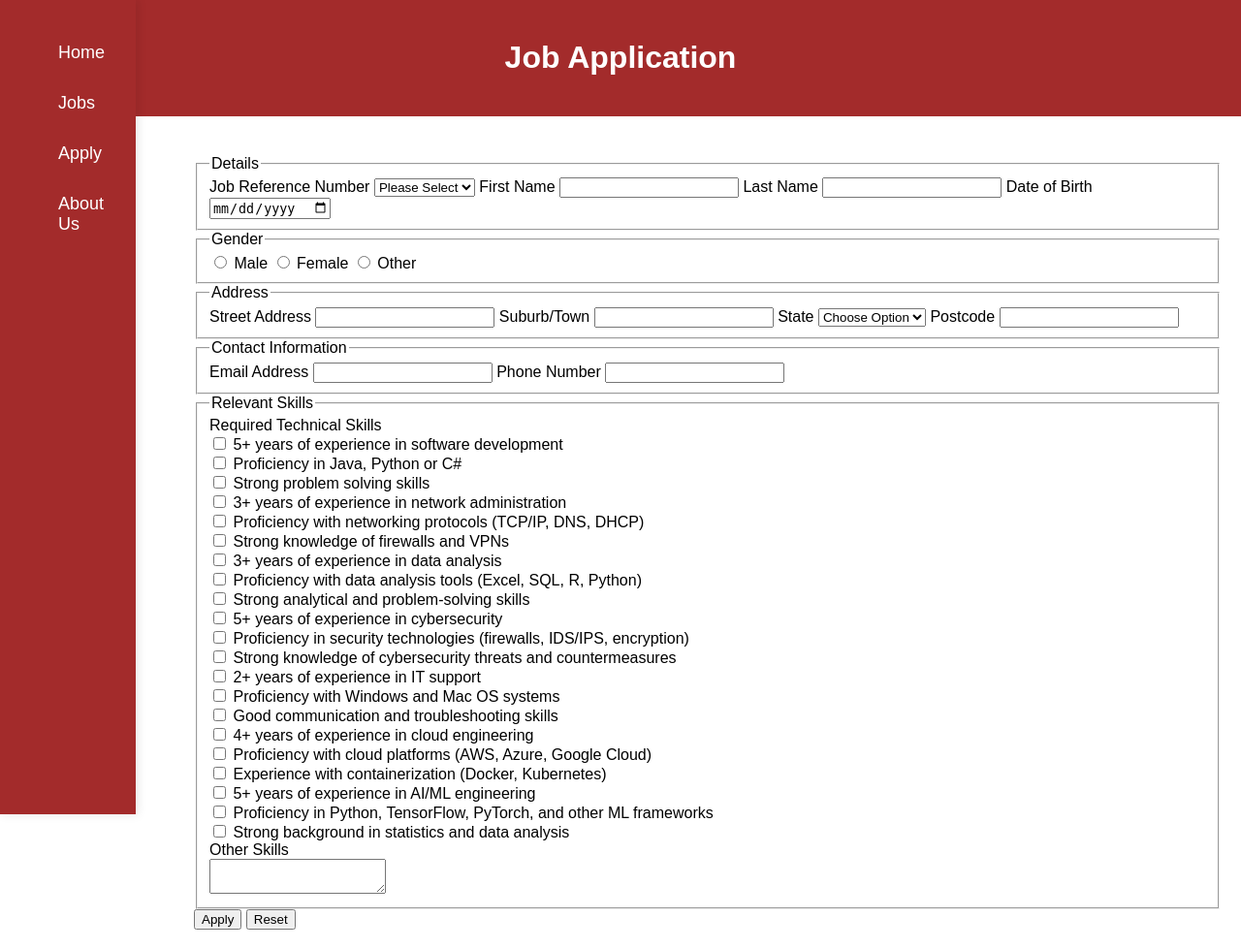
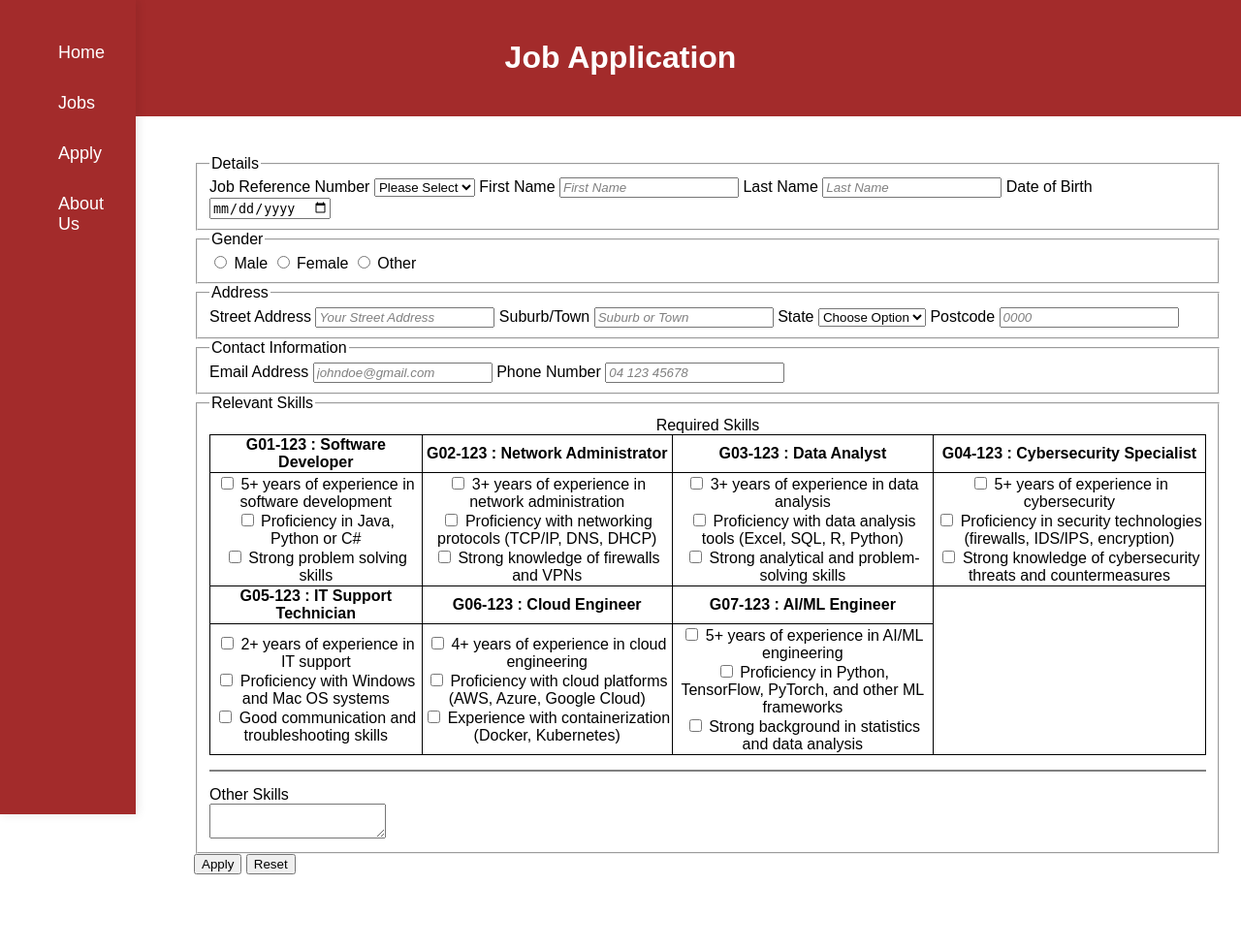
Before and after one commit to JordanThomasButler/LVSJ-GroupProj, a PHP site: page /project1/apply.html in a window 1280 px wide. Shown: the whole page at 97% size. After the commit the page ends 902 px from the top, so only its background shows below. Run offline with PHP 8.4, Linux system fonts and the light colour scheme.

Commit message:
adding placeholders for text + reformatting required skills checkboxes

```diff
--- a/project1/apply.html
+++ b/project1/apply.html
@@ -40,9 +40,9 @@
                     <option value="AI/ML Engineer">G07-123</option>
                 </select>
                 <label for="first-name">First Name</label>
-                <input type="text" id="first-name" name="first-name" required pattern="[A-Za-z]{3,20}">
+                <input type="text" id="first-name" name="first-name" required pattern="[A-Za-z]{3,20}" placeholder="First Name">
                 <label for="last-name">Last Name</label>
-                <input type="text" id="last-name" name="last-name" required pattern="[A-Za-z -]{3,20}">
+                <input type="text" id="last-name" name="last-name" required pattern="[A-Za-z -]{3,20}" placeholder="Last Name">
                 <label for="date-of-birth">Date of Birth</label>
                 <input type="date" id="'date" name="date" placeholder="dd/mm/yyyy">
             </fieldset>
@@ -61,9 +61,9 @@
             <fieldset class="form-address">
                 <legend>Address</legend>
                 <label for="street-address">Street Address</label>
-                <input type="text" id="street-address" name="street-address" required pattern="[A-Za-z0-9]{1,40}">
+                <input type="text" id="street-address" name="street-address" required pattern="[A-Za-z0-9]{1,40}" placeholder="Your Street Address">
                 <label for="suburb-or-town">Suburb/Town</label>
-                <input type="text" id="suburb-or-town" name="suburb-or-town" required pattern="[A-Za-z]{1,40}">
+                <input type="text" id="suburb-or-town" name="suburb-or-town" required pattern="[A-Za-z]{1,40}" placeholder="Suburb or Town">
                 <label for="state">State</label>
                 <select id="state" name="state" required>
                     <option value="">Choose Option</option>
@@ -77,97 +77,130 @@
                     <option value="ACT">ACT</option>
                 </select>
                 <label for="postcode">Postcode</label>
-                <input type="text" name="postcode" id="postcode" required pattern="\d{4}">
+                <input type="text" name="postcode" id="postcode" required pattern="\d{4}" placeholder="0000">
             </fieldset>
 
             <fieldset class="form-contact-info">
                 <legend>Contact Information</legend>
                 <label for="email-address">Email Address</label>
-                <input type="email" id="email-address" name="email-address" required>
+                <input type="email" id="email-address" name="email-address" required placeholder="johndoe@gmail.com">
                 <label for="phone-number">Phone Number</label>
-                <input type="text" name="postcode" id="postcode" required pattern="{8,12}">
+                <input type="text" name="postcode" id="postcode" required pattern="{8,12}" placeholder="04 123 45678">
             </fieldset>
 
             <fieldset class="form-skills">
                 <legend>Relevant Skills</legend>
-                <label for="technical-skills">Required Technical Skills</label>
 
+                <table class="skills-table">
+                    <caption>Required Skills</caption>
+
+                    <thead>
+                        <tr>
+                            <th class="skills-table-header">G01-123 : Software Developer</th>
+                            <th class="skills-table-header">G02-123 : Network Administrator</th>
+                            <th class="skills-table-header">G03-123 : Data Analyst</th>
+                            <th class="skills-table-header">G04-123 : Cybersecurity Specialist</th>
+                        </tr>
+                    </thead>
+
+                    <tbody>
+                        <tr>
+                            <td class="skills-table-data">
                                 <div class="checklist G01-123">
-                    <input type="checkbox" id="g01-exp" name="G01-123">
+                                    <input type="checkbox" id="g01-exp" name="g01-exp" value="5+ years of experience in software development">
                                     <label for="g01-exp">5+ years of experience in software development</label><br>
 
-                    <input type="checkbox" id="g01-languages" name="G01-123">
+                                    <input type="checkbox" id="g01-languages" name="g01-languages" value="Proficiency in Java, Python or C#">
                                     <label for="g01-languages">Proficiency in Java, Python or C#</label><br>
 
-                    <input type="checkbox" id="g01-problem-solving" name="G01-123">
+                                    <input type="checkbox" id="g01-problem-solving" name="g01-problem-solving" value="Strong problem solving skills">
                                     <label for="g01-problem-solving">Strong problem solving skills</label>
                                 </div>
-
+                            </td>
+                            <td class="skills-table-data">
                                 <div class="checklist G02-123">
-                    <input type="checkbox" id="g02-exp" name="G02-123">
+                                    <input type="checkbox" id="g02-exp" name="g02-exp" value="3+ years of experience in network administration">
                                     <label for="g02-exp">3+ years of experience in network administration</label><br>
 
-                    <input type="checkbox" id="g02-protocols" name="G02-123">
+                                    <input type="checkbox" id="g02-protocols" name="g02-protocols" value="Proficiency with networking protocols (TCP/IP, DNS, DHCP)">
                                     <label for="g02-protocols">Proficiency with networking protocols (TCP/IP, DNS, DHCP)</label><br>
 
-                    <input type="checkbox" id="g02-firewalls" name="G02-123">
+                                    <input type="checkbox" id="g02-firewalls" name="g02-firewalls" value="Strong knowledge of firewalls and VPNs">
                                     <label for="g02-firewalls">Strong knowledge of firewalls and VPNs</label>
                                 </div>
-
+                            </td>
+                            <td class="skills-table-data">
                                 <div class="checklist G03-123">
-                    <input type="checkbox" id="g03-exp" name="G03-123">
+                                    <input type="checkbox" id="g03-exp" name="g03-exp" value="3+ years of experience in data analysis">
                                     <label for="g03-exp">3+ years of experience in data analysis</label><br>
 
-                    <input type="checkbox" id="g03-tools" name="G03-123">
+                                    <input type="checkbox" id="g03-tools" name="g03-tools" value="Proficiency with data analysis tools (Excel, SQL, R, Python)">
                                     <label for="g03-tools">Proficiency with data analysis tools (Excel, SQL, R, Python)</label><br>
 
-                    <input type="checkbox" id="g03-analytical" name="G03-123">
+                                    <input type="checkbox" id="g03-analytical" name="g03-analytical" value="Strong analytical and problem-solving skills">
                                     <label for="g03-analytical">Strong analytical and problem-solving skills</label>
                                 </div>
-
+                            </td>
+                            <td class="skills-table-data">
                                 <div class="checklist G04-123">
-                    <input type="checkbox" id="g04-exp" name="G04-123">
+                                    <input type="checkbox" id="g04-exp" name="g04-exp" value="5+ years of experience in cybersecurity">
                                     <label for="g04-exp">5+ years of experience in cybersecurity</label><br>
 
-                    <input type="checkbox" id="g04-security" name="G04-123">
+                                    <input type="checkbox" id="g04-security" name="g04-security" value="Proficiency in security technologies (firewalls, IDS/IPS, encryption)">
                                     <label for="g04-security">Proficiency in security technologies (firewalls, IDS/IPS, encryption)</label><br>
 
-                    <input type="checkbox" id="g04-threats" name="G04-123">
+                                    <input type="checkbox" id="g04-threats" name="g04-threats" value="Strong knowledge of cybersecurity threats and countermeasures">
                                     <label for="g04-threats">Strong knowledge of cybersecurity threats and countermeasures</label>
                                 </div>
+                            </td>
+                        </tr>
 
+                        <tr>
+                            <td class="skills-table-data"><span class="bold">G05-123 : IT Support Technician</span></td>
+                            <td class="skills-table-data"><span class="bold">G06-123 : Cloud Engineer</span></td>
+                            <td class="skills-table-data"><span class="bold">G07-123 : AI/ML Engineer</span></td>
+                        </tr>
+
+                        <tr>
+                            <td class="skills-table-data">
                                 <div class="checklist G05-123">
-                    <input type="checkbox" id="g05-exp" name="G05-123">
+                                    <input type="checkbox" id="g05-exp" name="g05-exp" value="2+ years of experience in IT support">
                                     <label for="g05-exp">2+ years of experience in IT support</label><br>
 
-                    <input type="checkbox" id="g05-os" name="G05-123">
+                                    <input type="checkbox" id="g05-os" name="g05-os" value="Proficiency with Windows and Mac OS systems">
                                     <label for="g05-os">Proficiency with Windows and Mac OS systems</label><br>
 
-                    <input type="checkbox" id="g05-communication" name="G05-123">
+                                    <input type="checkbox" id="g05-communication" name="g05-communication" value="Good communication and troubleshooting skills">
                                     <label for="g05-communication">Good communication and troubleshooting skills</label>
                                 </div>
-
+                            </td>
+                            <td class="skills-table-data">
                                 <div class="checklist G06-123">
-                    <input type="checkbox" id="g06-exp" name="G06-123">
+                                    <input type="checkbox" id="g06-exp" name="g06-exp" value="4+ years of experience in cloud engineering">
                                     <label for="g06-exp">4+ years of experience in cloud engineering</label><br>
 
-                    <input type="checkbox" id="g06-cloud" name="G06-123">
+                                    <input type="checkbox" id="g06-cloud" name="g06-cloud" value="Proficiency with cloud platforms (AWS, Azure, Google Cloud)">
                                     <label for="g06-cloud">Proficiency with cloud platforms (AWS, Azure, Google Cloud)</label><br>
 
-                    <input type="checkbox" id="g06-containers" name="G06-123">
+                                    <input type="checkbox" id="g06-containers" name="g06-containers" value="Experience with containerization (Docker, Kubernetes)">
                                     <label for="g06-containers">Experience with containerization (Docker, Kubernetes)</label>
                                 </div>
-
+                            </td>
+                            <td class="skills-table-data">
                                 <div class="checklist G07-123">
-                    <input type="checkbox" id="g07-exp" name="G07-123">
+                                    <input type="checkbox" id="g07-exp" name="g07-exp" value="5+ years of experience in AI/ML engineering">
                                     <label for="g07-exp">5+ years of experience in AI/ML engineering</label><br>
 
-                    <input type="checkbox" id="g07-ml" name="G07-123">
+                                    <input type="checkbox" id="g07-ml" name="g07-ml" value="Proficiency in Python, TensorFlow, PyTorch, and other ML frameworks">
                                     <label for="g07-ml">Proficiency in Python, TensorFlow, PyTorch, and other ML frameworks</label><br>
 
-                    <input type="checkbox" id="g07-stats" name="G07-123">
+                                    <input type="checkbox" id="g07-stats" name="g07-stats" value="Strong background in statistics and data analysis">
                                     <label for="g07-stats">Strong background in statistics and data analysis</label>
                                 </div>
+                            </td>
+                        </tr>
+                    </tbody>
+                </table>
 
                 <div id="divider"></div>
 
--- a/styles/styles.css
+++ b/styles/styles.css
@@ -247,3 +247,33 @@ div.form-section {
     margin-left: 180px; /* This stops the form from going 'under' the aside element */
     padding: 20px;
 }
+
+/* This id is used for div elements as it is more aesthetically pleasing and breaks up the page visually */
+#divider {
+    width: 100%;
+    height: 2px;
+    background-color: gray;
+    margin-top: 15px;
+    margin-bottom: 15px;
+}
+
+/* Styling the placeholders for the application page */
+input::placeholder {
+    color: gray;
+    font-style: italic;
+}
+
+table.skills-table {
+    margin: auto;
+    text-align: center;
+}
+
+table.skills-table, th.skills-table-header, td.skills-table-data {
+    border: 1px solid black;
+    border-collapse: collapse;
+}
+
+span.bold {
+    font-weight: bold;
+    text-align: center;
+}
```
Lines whose indentation alone changed are shown as unchanged.
